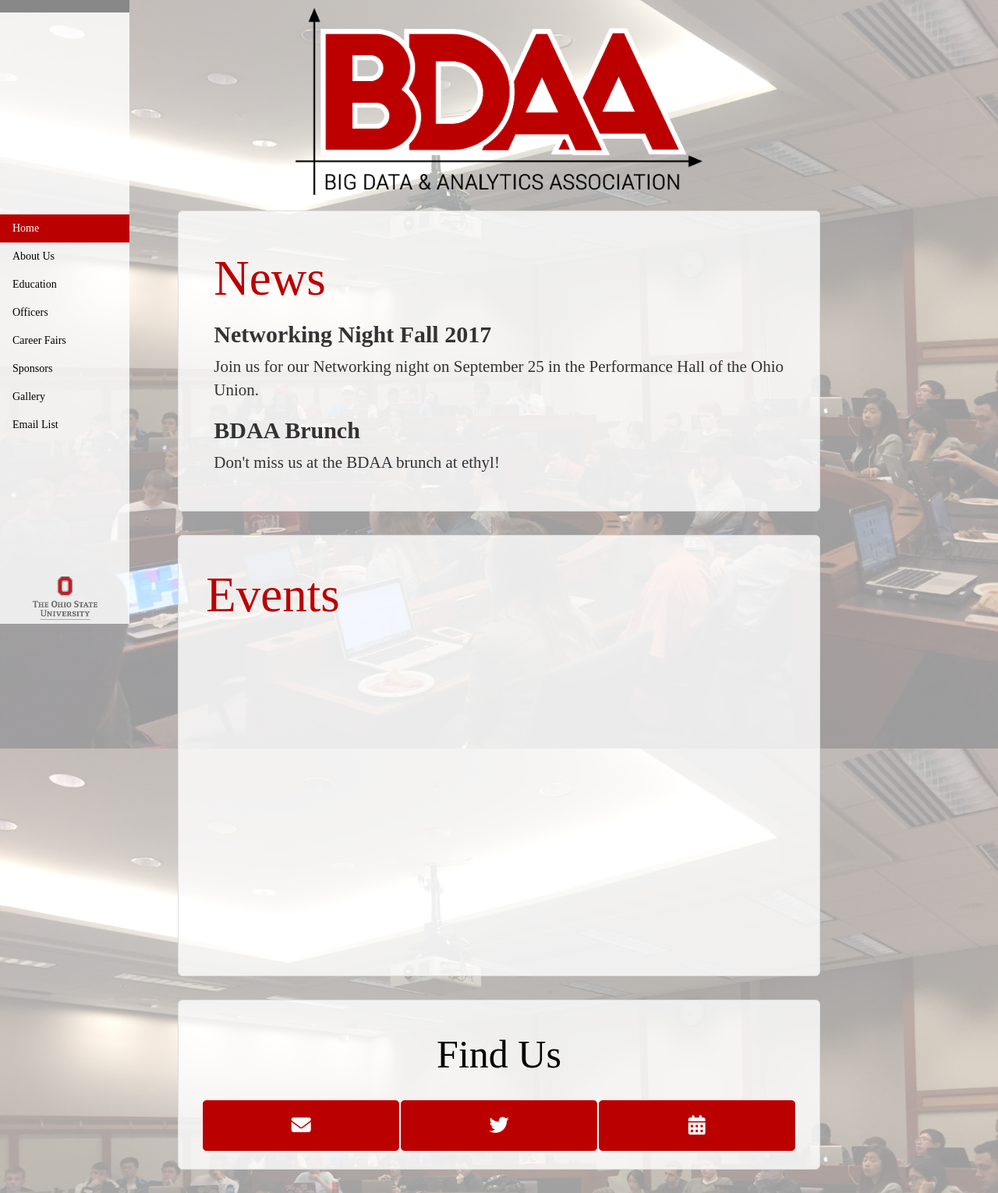
After one commit to killian-34/BDAAMainSite, a PHP site: page /index2.php in a window 1280 px wide. The commit adds this page. Shown: the whole page at 78% size. Run offline with PHP 8.4, Linux system fonts and the light colour scheme; data that the repository does not hold is empty; some libraries are stand-ins or nearby versions; some web fonts are replaced.

Commit message:
Set up php include for headers and footers

```diff
--- a/css/main.css
+++ b/css/main.css
@@ -6,6 +6,16 @@
   font-weight: 400;
   src: local('Raleway'), local('Raleway-Regular'), url(https://fonts.gstatic.com/s/raleway/v11/QAUlVt1jXOgQavlW5wEfxQLUuEpTyoUstqEm5AMlJo4.woff2) format('woff2');
   unicode-range: U+0000-00FF, U+0131, U+0152-0153, U+02C6, U+02DA, U+02DC, U+2000-206F, U+2074, U+20AC, U+2212, U+2215;
+}
+
+h1
+{
+    color:#bb0000 !important;
+}
+
+.pad-left
+{
+    padding-left:5px;
 }
 
 body
@@ -59,10 +69,17 @@
     background-color:#ffffff !important;
 }
 
+.black
+{
+    color:black !important;
+    font-size:50px !important;
+    text-align:center !important;
+}
+
 .main-content
 {
     background-color: rgba(255,255,255,0.8) !important;
-    border-radius:12px !important;
+    border-radius:6px !important;
     border-color:gainsboro !important;
     border-width:thin !important;
     border-style: solid !important;
--- /dev/null
+++ b/footer.html
@@ -0,0 +1,32 @@
+
+<html>
+    <head>
+        <script src="https://use.fontawesome.com/50a073a5be.js"></script>
+        <link rel=stylesheet href='/css/bootstrap.min.css' />
+        <link rel=stylesheet href='/css/bootstrap-theme.min.css' />
+        <link rel=stylesheet href='/css/main.css' />
+        <link rel=stylesheet href='/css/animations.css' />
+    <title>BDAA</title>
+    </head>
+    <body>
+                <div class='jumbotron main-content'>
+                    <div class="row padded">
+                        <h1 class="black">Find Us</h1>
+                        <br />
+                        <div class="container centered">
+                          <div class="btn-group btn-group-justified">
+                            <div class="btn-group">
+                                <a target="new" class="btn btnred" href="mailto:ohiostatebdaa@gmail.com"><span style="color:white;" class="glyphicon-large"><i class="fa fa-envelope" aria-hidden="true"></i></span></a>
+                            </div>
+                            <div class="btn-group">
+                                <a target="new" class="btn btnred" href="https://twitter.com/ohiostatebdaa"><span style="color:white;" class="glyphicon-large"><i class="fa fa-twitter" aria-hidden="true"></i></span></a>
+                            </div>
+                            <div class="btn-group">
+                                <a target="new" class="btn btnred" href="https://www.google.com/calendar/embed?height=600&amp;wkst=1&amp;bgcolor=%23c0c0c0&amp;src=39puh1lr6t17cs634lsmdrn86k%40group.calendar.google.com&amp;color=%23A32929&amp;ctz=America%2FNew_York"><span style="color:white;" class="glyphicon-large"><i class="fa fa-calendar" aria-hidden="true"></i></span></a>
+                            </div>
+                          </div>
+                        </div>
+                    </div>
+                </div>
+    </body>
+</html>
--- /dev/null
+++ b/index2.php
@@ -0,0 +1,34 @@
+<html>
+    <head>
+        <link rel=stylesheet href='/css/animations.css' />
+    <title>BDAA</title>
+    </head>
+    <body>
+        <?php include("nav.html");?>
+        <div class="col-sm-8 col-lg-8 fadein">
+            <div class='jumbotron main-content'>
+                <div class='container padded'>
+                    <div class="row padded">
+                        <h1 class="">News</h1>
+                        <h2><b>Networking Night Fall 2017</b></h2>
+                        <p>Join us for our Networking night on September 25 in the Performance Hall of the Ohio Union.</p>
+
+                        <h2><b>BDAA Brunch</b></h2>
+                        <p>Don't miss us at the BDAA brunch at ethyl!</p>
+                    </div>
+                </div>
+            </div>
+            <div class='jumbotron main-content'>
+                <div class='container padded'>
+                    <h1 class="pad-left">Events</h1>
+                    <br />
+                    <iframe id="gcal" class="calendar-frame" allowtransparency="true" src="cal.php"></iframe>
+                </div>
+            </div>
+        <?php include("footer.html");?>
+
+        </div>
+        <div class="col-sm-2 col-lg-2">
+        </div>
+    </body>
+</html>
--- /dev/null
+++ b/nav.html
@@ -0,0 +1,54 @@
+<html>
+    <head>
+        <script src="https://use.fontawesome.com/50a073a5be.js"></script>
+        <link rel=stylesheet href='/css/bootstrap.min.css' />
+        <link rel=stylesheet href='/css/bootstrap-theme.min.css' />
+        <link rel=stylesheet href='/css/main.css' />
+        <link rel=stylesheet href='/css/animations.css' />
+    <title>BDAA</title>
+    </head>
+    <body>
+        <div class="leftslide">
+            <ul class="leftsidebar">
+                <li class="filler">
+                    <a class="" href="#"></a>
+                </li>
+                <li class="active">
+                    <a class="active" href="#">Home</a>
+                </li>
+                <li class="">
+                    <a class="" href="aboutus.html">About Us</a>
+                </li>
+                <li class="">
+                    <a class="" href="#">Education</a>
+                </li>
+                <li class="">
+                    <a class="" href="#">Officers</a>
+                </li>
+                <li class="">
+                    <a class="" href="#">Career Fairs</a>
+                </li>
+                <li class="">
+                    <a class="" href="#">Sponsors</a>
+                </li>
+                <li class="">
+                    <a class="" href="#">Gallery</a>
+                </li>
+                <li class="">
+                    <a class="" target="new" href="http://eepurl.com/bFPaLb">Email List</a>
+                </li>
+                <img class="osulogo" src="../img/osulogo.png">
+
+
+            </ul>
+        </div>
+        <span class='topslide topbar'>
+            <img class='logo' src='../img/Logo.png' />
+        </span>
+        <br />
+        <div class='leftslide'>
+            <div class="col-sm-2 col-lg-2">
+            </div>
+        </div>
+    </body>
+</html>
```
Also changed, not shown: aboutus.html (added, +38 -0 lines), index.html (+9 -8 lines).
